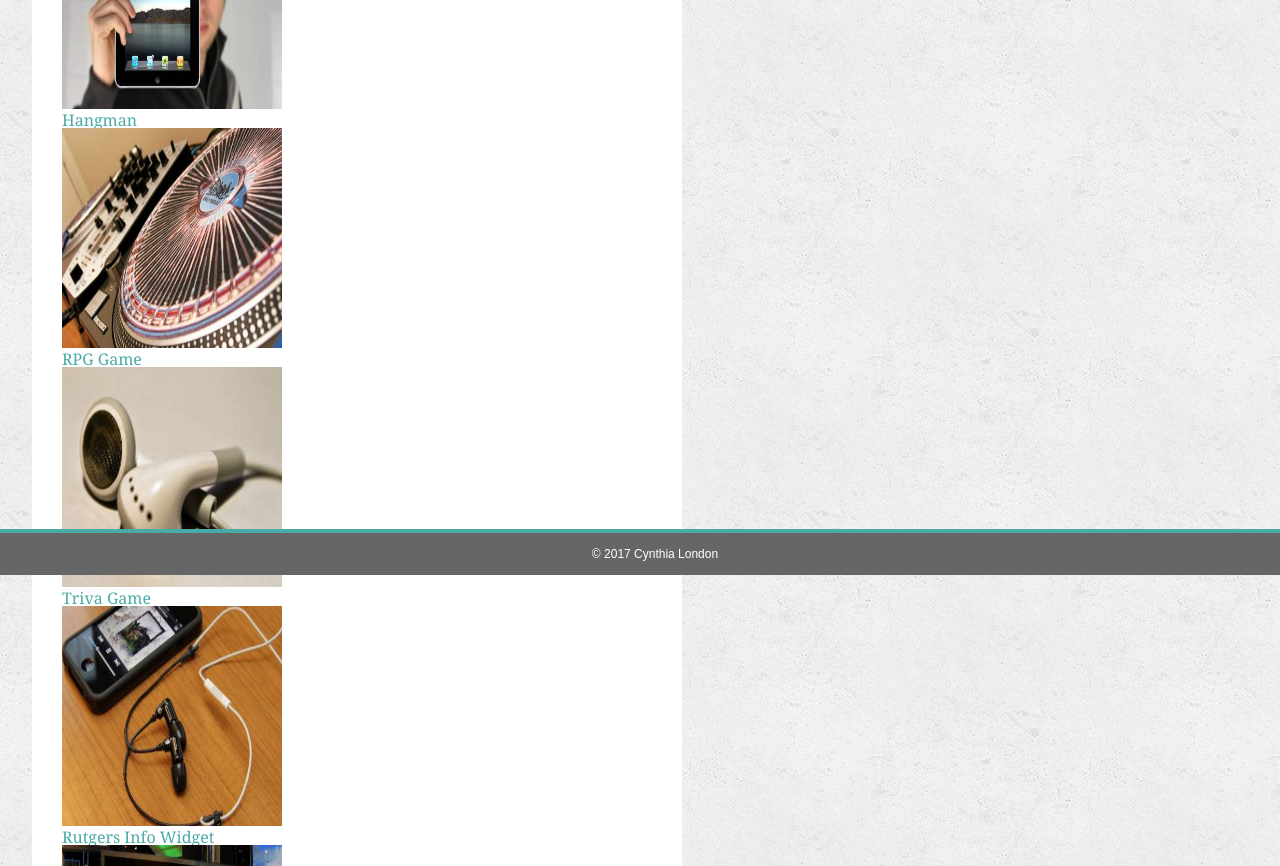
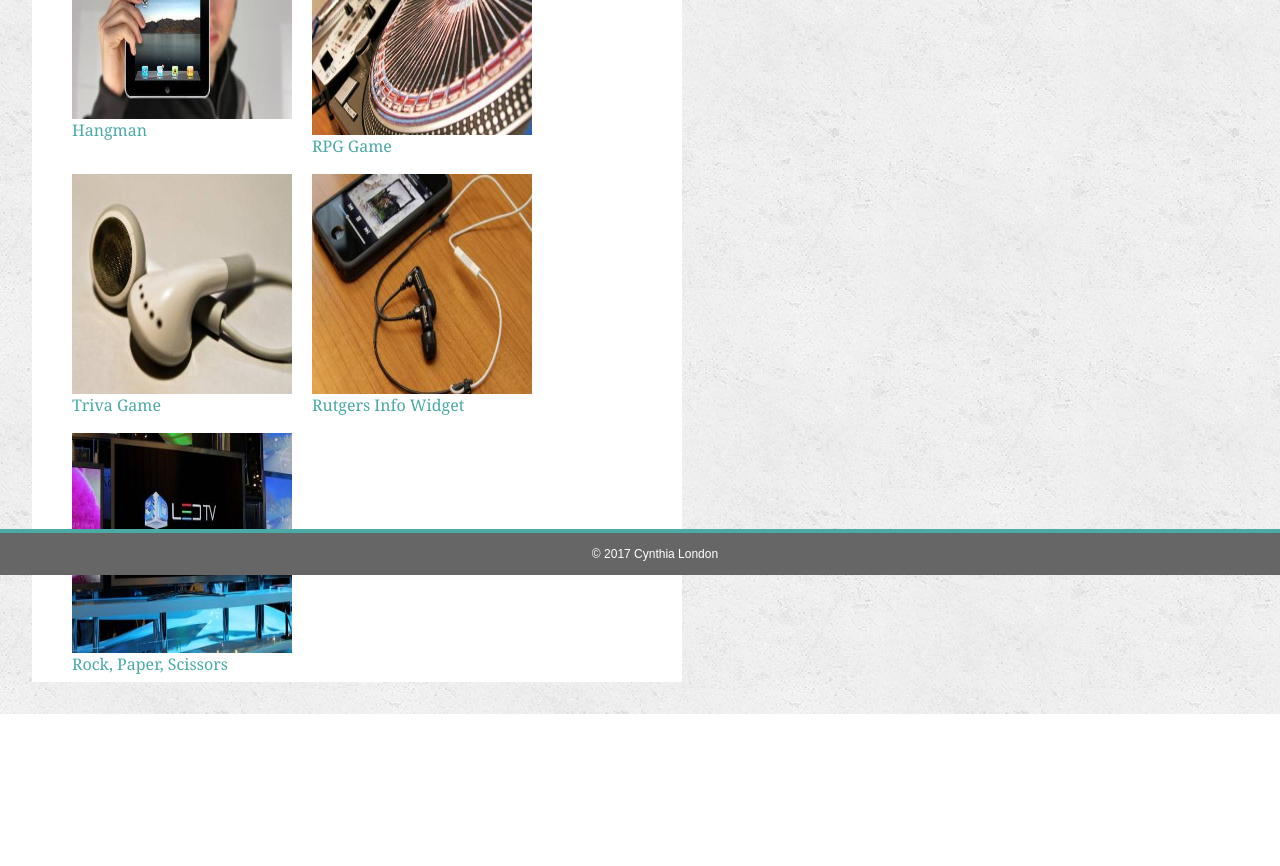
Before and after one commit to CynthiaLondon/Basic-Portfolio, a plain HTML site: page portfolio.html in a window 1280 px wide. Shown: the part 225-1091 px from the top of the page. After the commit the page ends 939 px from the top, so only its background shows below. Drawn offline with Linux system fonts and the light colour scheme.

Commit message:
portofolio

```diff
--- a/assets/css/style.css
+++ b/assets/css/style.css
@@ -101,3 +101,9 @@ nav {
 	position: fixed;
 	bottom: 0;
 }
+
+.image {
+    float: left;
+    width: -50px;
+    height:-50px;
+    margin: 10px;
--- a/portfolio.html
+++ b/portfolio.html
@@ -30,20 +30,25 @@
 <div class="main">
 	<div class="contact">
 		<div class="portfolio">
-			<div class="picture">
+				<div class="image">
 				<img src="assets/images/b.jpg" img id="img1" height="220" width="220" alt text""><h3>Hangman</h3>
 				</div>
-			<div>
+				<br>
+				<div class="image">
 				<img src="assets/images/c.jpg" img id="img2" height="220" width="220" alt text""><h3>RPG Game</h3>
 				</div>
-			<div>
+				<br>
+				<div class="image">
 				<img src="assets/images/d.jpg" img id="img3" height="220" width="220" alt text""><h3>Triva Game</h3>
 				</div>
-			<div>
+				<br>
+				<div class="image">
 				<img src="assets/images/e.jpg" img id="img4" height="220" width="220" alt text""><h3>Rutgers Info Widget</h3>
 				</div>
-			<div>
+				<br>
+				<div class="image">
 				<img src="assets/images/f.jpg" img id="img5" height="220" width="220" alt text""><h3>Rock, Paper, Scissors</h3>
+				</div>
 			</div>
 		</div>
 	</div>
```
Lines whose indentation alone changed are shown as unchanged.
